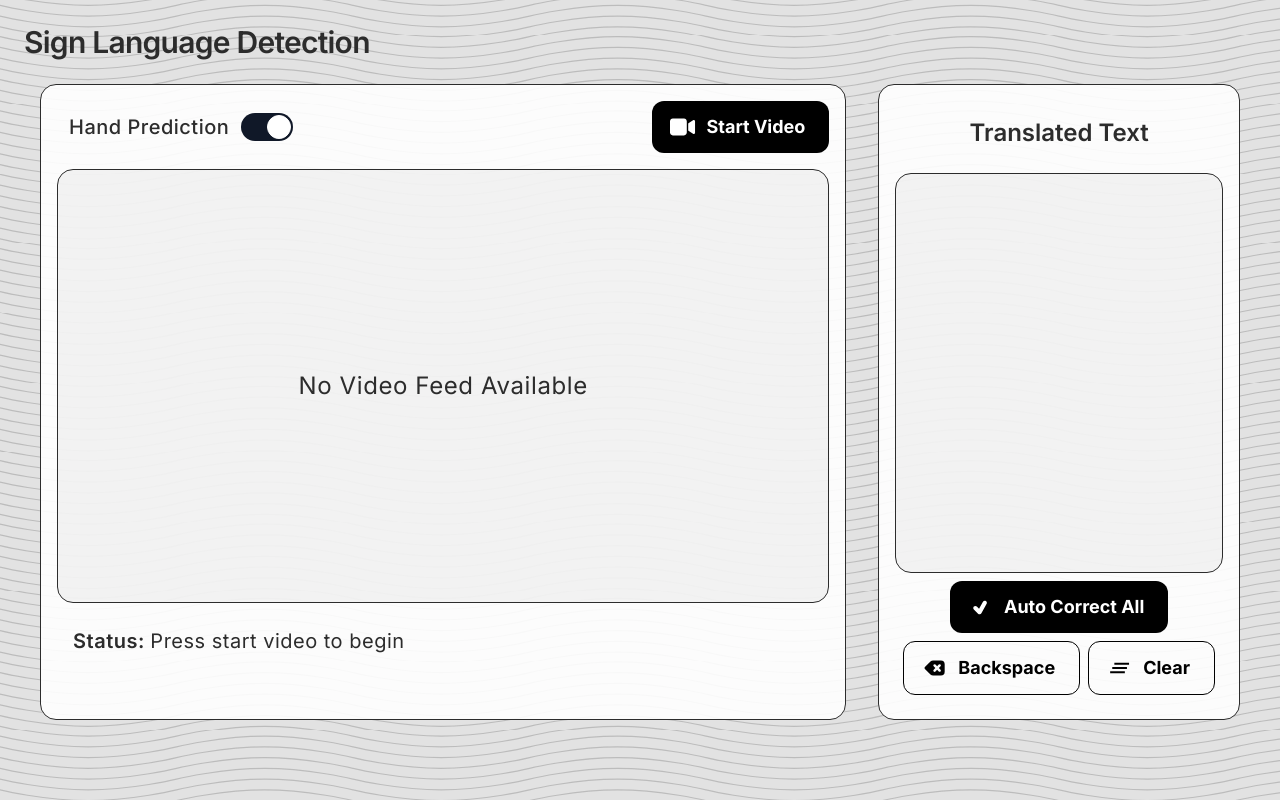
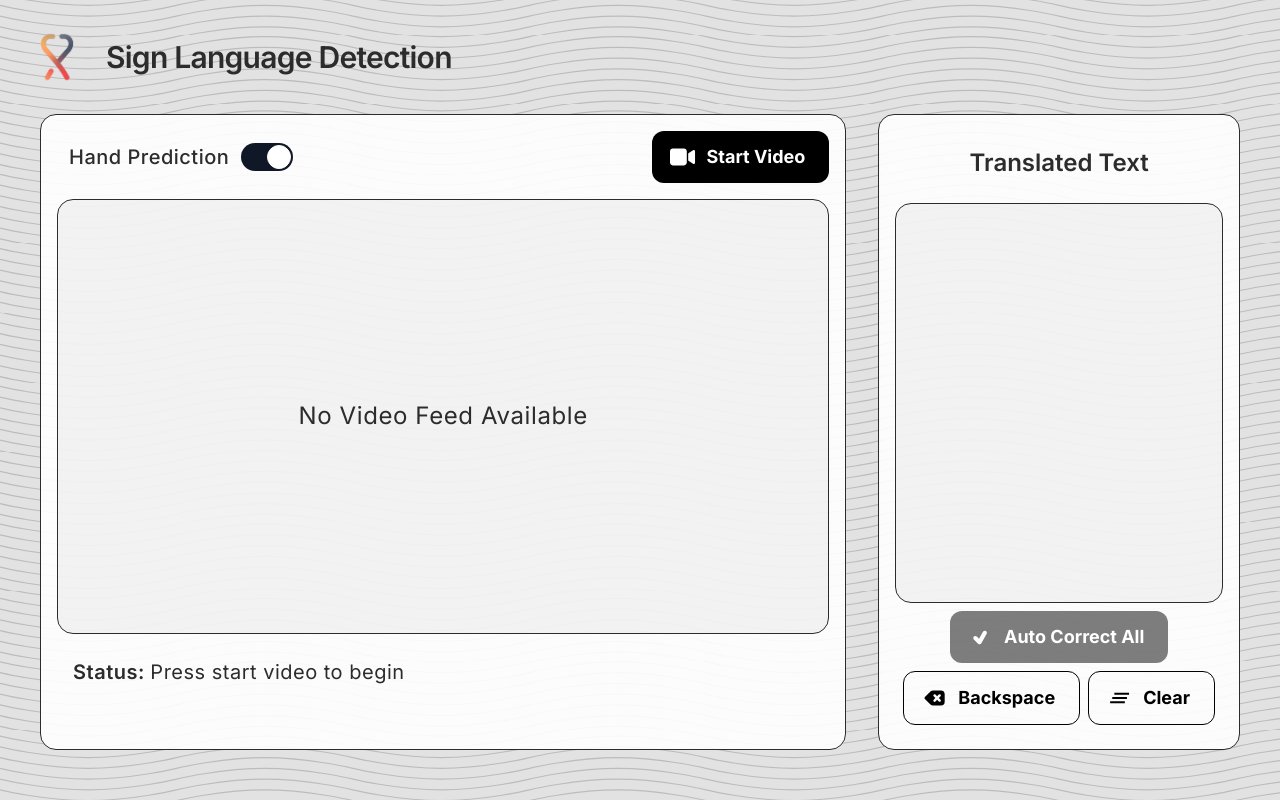
Before and after one commit to Smiky0/Sign-Language-Detection-Frontend, a React (Vite) app: page / in a window 1280 px wide. Built offline with nearby package versions, Linux system fonts and the light colour scheme.

Commit message:
feat: auto correct predicted sentence

```diff
--- a/index.html
+++ b/index.html
@@ -2,7 +2,7 @@
 <html lang="en">
     <head>
         <meta charset="UTF-8" />
-        <!-- <link rel="icon" href="./logo.png" /> -->
+        <link rel="icon" href="./logo.png" />
         <meta name="viewport" content="width=device-width, initial-scale=1.0" />
         <title>Sign Language Detection</title>
     </head>
--- a/src/components/Button.tsx
+++ b/src/components/Button.tsx
@@ -6,7 +6,7 @@ interface ButtonProps {
     className?: string;
     style?: React.CSSProperties;
     icon?: React.ReactNode;
-    variant?: "solid" | "outline";
+    variant?: "solid" | "outline" | "disabled";
 }
 
 const Button: React.FC<ButtonProps> = ({
@@ -23,9 +23,15 @@ const Button: React.FC<ButtonProps> = ({
 
     const solidStyles = "bg-black text-white";
     const outlineStyles = "border border-black text-black bg-transparent p-2";
+    const disabled =
+        "bg-black/50 text-white cursor-not-allowed opacity-50 pointer-events-none";
 
     const combinedClassName = `${baseStyles} ${
-        variant === "outline" ? outlineStyles : solidStyles
+        variant === "outline"
+            ? outlineStyles
+            : variant === "disabled"
+            ? disabled
+            : solidStyles
     } ${className}`.trim();
 
     return (
--- a/src/components/Navbar.tsx
+++ b/src/components/Navbar.tsx
@@ -1,12 +1,12 @@
 export default function Navbar() {
     return (
         <div className="flex items-center justify-start p-2 sm:p-6">
-            {/* <img
+            <img
                 src="/logo.png"
                 width={50}
                 height={50}
                 className="m-2 sm:mr-6"
-            /> */}
+            />
             <span className="capitalize w-1/2 text-xl sm:text-3xl tracking-tight cursor-pointer font-semibold text-balance">
                 Sign Language Detection
             </span>
--- a/src/pages/Homepage.tsx
+++ b/src/pages/Homepage.tsx
@@ -26,6 +26,27 @@ export default function Homepage() {
 
     const clearPredictedWords = () => {
         setDetectedText("");
+    };
+
+    const handleAutoCorrect = async () => {
+        if (showDetectedText.trim().length === 0) return;
+        await fetch("https://llama.softvowels.com/api/generate", {
+            method: "POST",
+            headers: {
+                "Content-Type": "application/json",
+            },
+            body: JSON.stringify({
+                model: "llama2",
+                prompt: `You are an AI language expert who only sends corrected text with no extra words and specializes in fixing spelling and grammar mistakes.  Your task is to correct the given sentence while preserving its original intent.  Ensure all words are spelled correctly and the sentence is grammatically sound.  Do not add extra words or change the meaning beyond necessary corrections. Return only the corrected sentence, without explanations, without problematic sentence and without any other prompt.  Example Fixes:- Input: 'hell g hov are ygu' → Output: 'Hello, how are you?'- Input: 'Ths is a sentnce wth errrs.' → Output: 'This is a sentence with errors.'- Input: 'wht time is t?' → Output: 'What time is it?'Now, correct this sentence: ${showDetectedText}`,
+                stream: false,
+            }),
+        })
+            .then((response) => response.json())
+            .then((data) => {
+                console.log(data.response);
+                setDetectedText(data.response);
+            })
+            .catch((error) => console.error("Error:", error));
     };
 
     return (
@@ -74,8 +95,13 @@ export default function Homepage() {
                     <div className="flex flex-col justify-center items-center m-2 gap-2">
                         <Button
                             label="auto Correct all"
-                            variant="solid"
+                            variant={
+                                showDetectedText.trim().length === 0
+                                    ? "disabled"
+                                    : "solid"
+                            }
                             icon={<TiTick />}
+                            onClick={handleAutoCorrect}
                         />
                         <div className="flex gap-2">
                             <Button
```
Also changed, not shown: public/logo.png (added).
